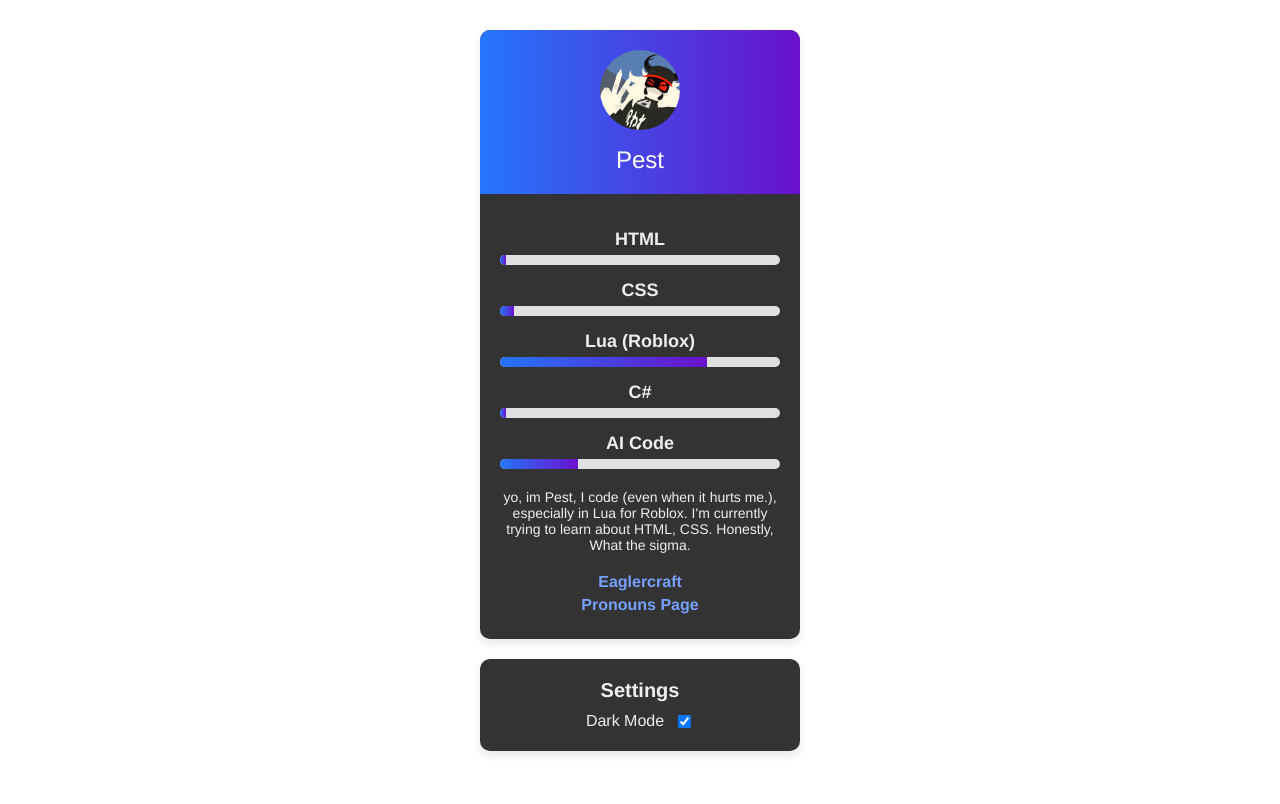
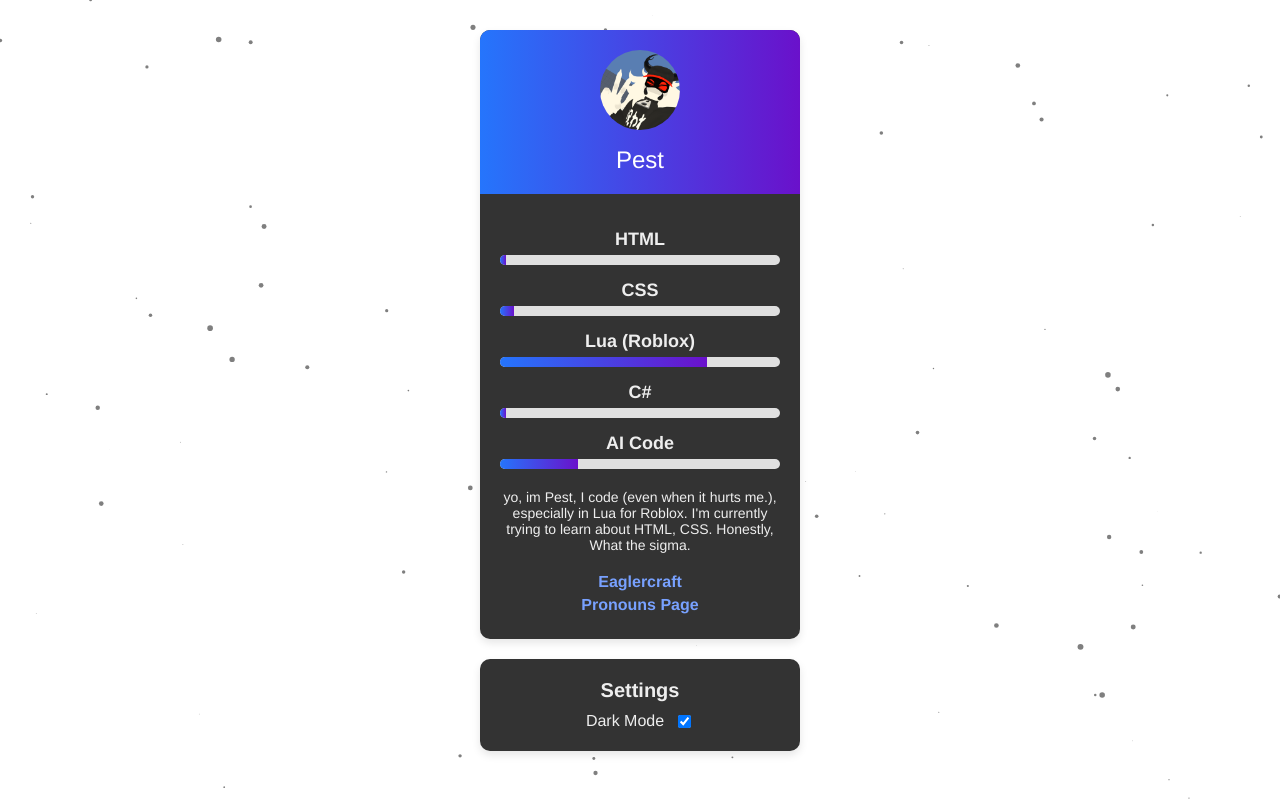
Before and after one commit to SebaztianSolace/SebaztianSolace.github.io, a plain HTML site: page index.html in a window 1280 px wide. Drawn offline with nearby package versions, Linux system fonts and the light colour scheme; animation ran at ten frames a second.

Commit message:
Update index.html

```diff
--- a/index.html
+++ b/index.html
@@ -194,7 +194,7 @@
         </div>
     </div>
     <script src="https://cdn.jsdelivr.net/npm/particles.js"></script>
-    <script>
+     <script>
         particlesJS("particles-js", {
             "particles": {
                 "number": {
@@ -205,7 +205,7 @@
                     }
                 },
                 "color": {
-                    "value": "#ffffff"
+                    "value": "#000000"
                 },
                 "shape": {
                     "type": "circle",
```
